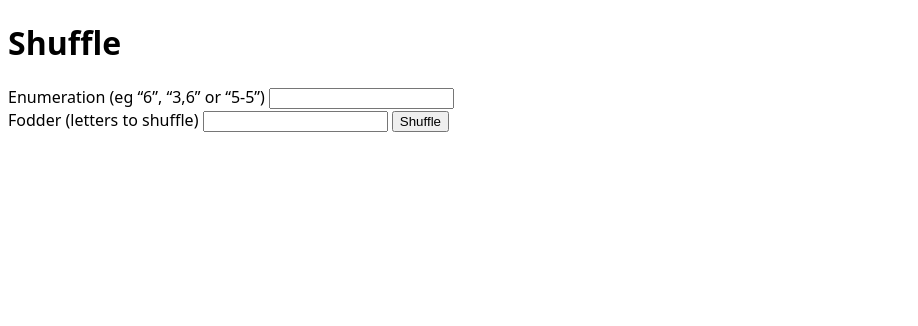
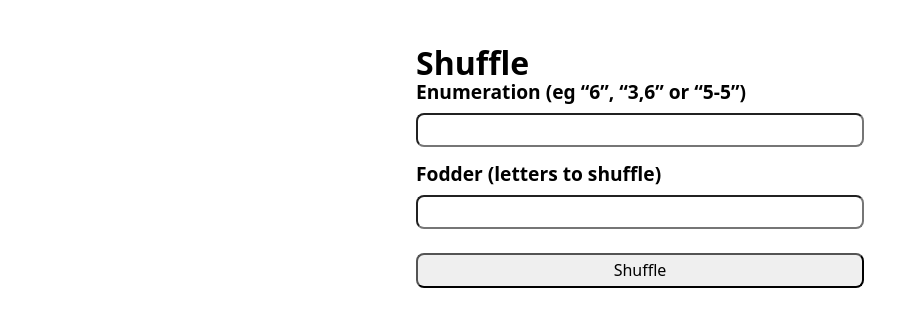
Before and after one commit to kerryb/shuffle, a website with bundled scripts: page app/index.html in a window 1280 px wide. Shown: the whole page, without its empty margins (0-918 px from the left). Built offline with nearby package versions, Linux system fonts and the light colour scheme.

Commit message:
Add some basic styling

```diff
--- a/app/index.html
+++ b/app/index.html
@@ -4,6 +4,7 @@
     <meta charset="utf-8" />
     <meta name="viewport" content="width=device-width" />
     <title>Shuffle</title>
+    <link rel="stylesheet" href="reset.css">
     <link rel="stylesheet" href="styles.css">
     <script type="module" src="app.js" defer></script>
   </head>
--- a/app/modules/solution.js
+++ b/app/modules/solution.js
@@ -31,9 +31,6 @@ function addWord(solution, letterCount) {
   for (let n = 0; n < letterCount; n++) {
     const element = document.createElement("input")
     element.id = `solution-${n}`
-    const size = document.createAttribute("size")
-    size.value = "1"
-    element.setAttributeNode(size)
     element.addEventListener("beforeinput", checkInput)
     solution.appendChild(element)
   }
--- /dev/null
+++ b/app/reset.css
@@ -0,0 +1,75 @@
+/* Reset from https://piccalil.li/blog/a-more-modern-css-reset/ */
+
+/* Box sizing rules */
+*,
+*::before,
+*::after {
+  box-sizing: border-box;
+}
+
+/* Prevent font size inflation */
+html {
+  -moz-text-size-adjust: none;
+  -webkit-text-size-adjust: none;
+  text-size-adjust: none;
+}
+
+/* Remove default margin in favour of better control in authored CSS */
+body, h1, h2, h3, h4, p,
+figure, blockquote, dl, dd {
+  margin-block-end: 0;
+}
+
+/* Remove list styles on ul, ol elements with a list role, which suggests default styling will be removed */
+ul[role='list'],
+ol[role='list'] {
+  list-style: none;
+}
+
+/* Set core body defaults */
+body {
+  min-height: 100vh;
+  line-height: 1.5;
+}
+
+/* Set shorter line heights on headings and interactive elements */
+h1, h2, h3, h4,
+button, input, label {
+  line-height: 1.1;
+}
+
+/* Balance text wrapping on headings */
+h1, h2,
+h3, h4 {
+  text-wrap: balance;
+}
+
+/* A elements that don't have a class get default styles */
+a:not([class]) {
+  text-decoration-skip-ink: auto;
+  color: currentColor;
+}
+
+/* Make images easier to work with */
+img,
+picture {
+  max-width: 100%;
+  display: block;
+}
+
+/* Inherit fonts for inputs and buttons */
+input, button,
+textarea, select {
+  font-family: inherit;
+  font-size: inherit;
+}
+
+/* Make sure textareas without a rows attribute are not tiny */
+textarea:not([rows]) {
+  min-height: 10em;
+}
+
+/* Anything that has been anchored to should have extra scroll margin */
+:target {
+  scroll-margin-block: 5ex;
+}
--- a/app/styles.css
+++ b/app/styles.css
@@ -1,4 +1,45 @@
 body {
   font-family: system-ui, sans-serif;
   font-weight: normal;
+  width: 30rem;
+  margin-left: auto;
+  margin-right: auto;
+  padding: 1rem;
 }
+
+h1 {
+  font-size: 2rem;
+  margin-bottom: 1rem;
+}
+
+label {
+  width: 28rem;
+  font-weight: bold;
+  font-size: 1.2rem;
+}
+
+input {
+  width: 28rem;
+  margin-top: 0.5rem;
+  margin-bottom: 1rem;
+  font-size: 1.2rem;
+  padding: 0.4rem 0.8rem;
+  border-radius: 0.5rem;
+}
+
+input[type='submit']:hover {
+  background: #333;
+  color: #ccc;
+  cursor: pointer;
+}
+
+#solution input {
+  width: 1rem;
+  margin-right: 0.1rem;
+}
+
+span.hyphen, span.space {
+  font-size: 1.2rem;
+  font-weight: bold;
+  padding: 0.4rem 0.2rem;
+}
```
